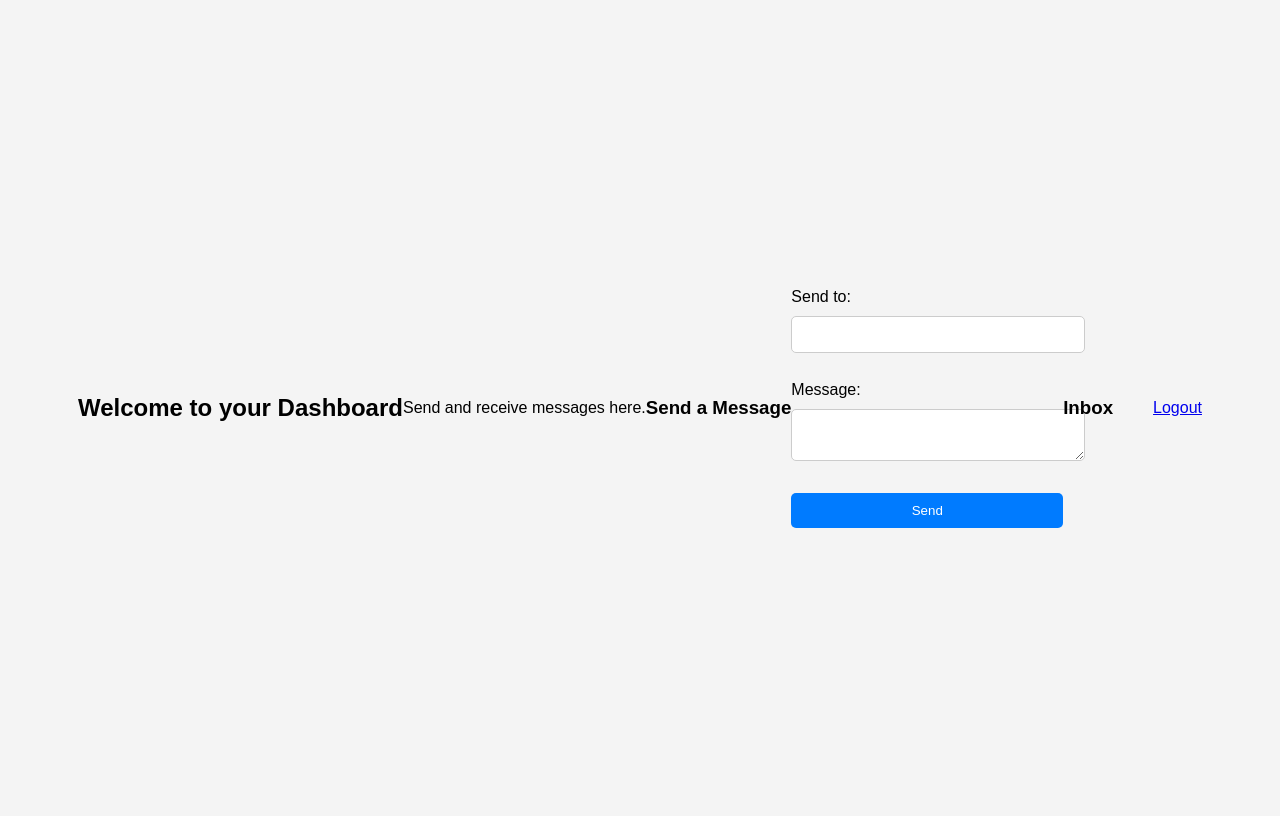
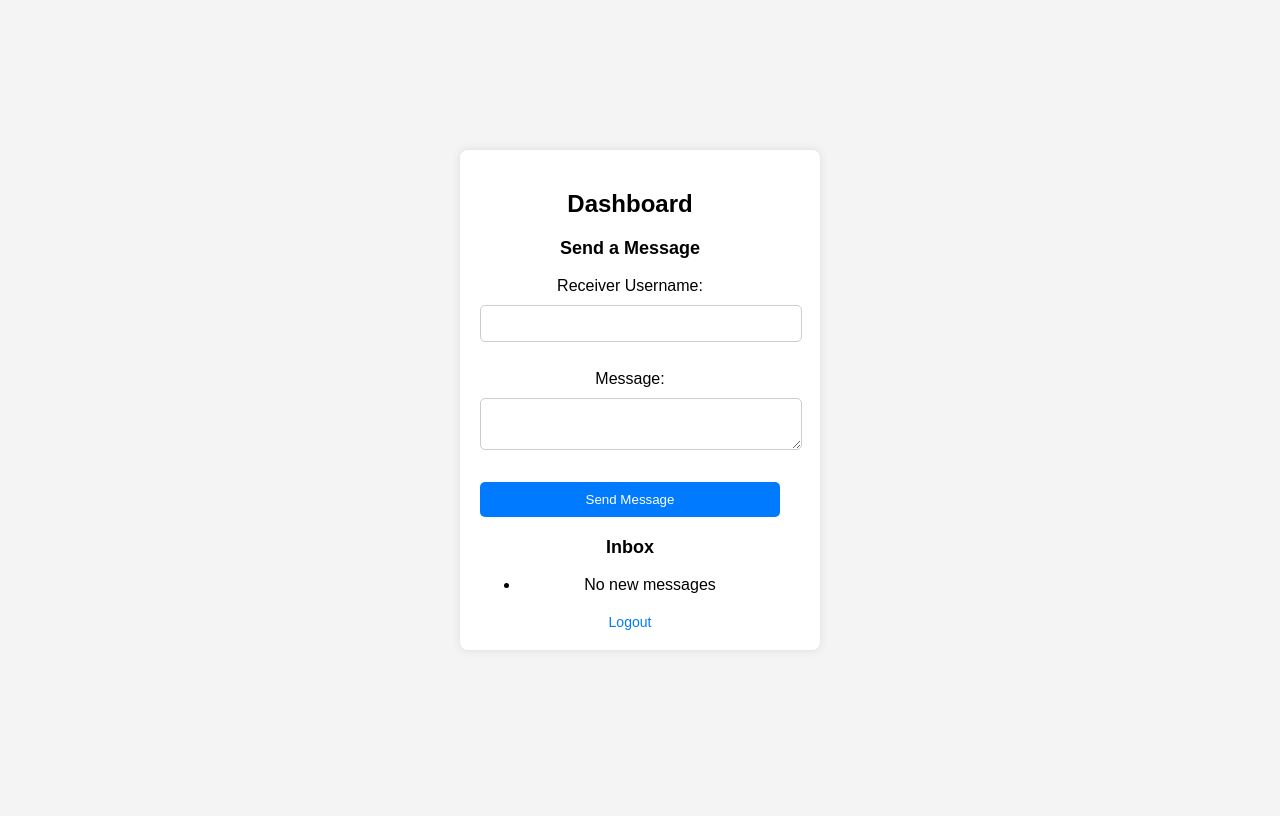
Before and after one commit to gavin-sama/SilentKnightIDC, a Flask app: page /dashboard in a window 1280 px wide. After the commit the page ends 630 px from the top, so only its background shows below. Run offline with Flask 3, Linux system fonts and the light colour scheme.

Commit message:
Visual improvements
corrected how the pages look visually

```diff
--- a/SilentKnightV1/app.py
+++ b/SilentKnightV1/app.py
@@ -1,4 +1,4 @@
-from flask import Flask, render_template
+from flask import Flask, render_template, request, redirect, url_for
 
 app = Flask(__name__)
 
@@ -6,6 +6,20 @@
 def index():
     return render_template('login.html')
 
+@app.route('/login', methods=['GET', 'POST'])
+def login():
+    if request.method == 'POST':
+        # Handle login logic (e.g., check credentials)
+        return redirect(url_for('dashboard'))
+    return render_template('login.html')
+
+@app.route('/register', methods=['GET', 'POST'])
+def register():
+    if request.method == 'POST':
+        # Handle registration logic (e.g., save new user)
+        return redirect(url_for('login'))
+    return render_template('register.html')
+
 @app.route('/dashboard')
 def dashboard():
     return render_template('dashboard.html')
--- a/SilentKnightV1/static/style.css
+++ b/SilentKnightV1/static/style.css
@@ -5,15 +5,19 @@
     align-items: center;
     height: 100vh;
     background-color: #f4f4f4;
+    margin: 0;
 }
+
 .container {
     background: white;
-    padding: 20px;
+    padding: 20px 40px 20px 20px;       /* left padding is 20px and right padding is 40px */
+    margin: 0 auto;         /* center the container */
     border-radius: 8px;
     box-shadow: 0px 0px 10px rgba(0, 0, 0, 0.1);
     width: 300px;
     text-align: center;
 }
+
 input, textarea {
     width: 100%;
     padding: 10px;
@@ -21,6 +25,7 @@
     border: 1px solid #ccc;
     border-radius: 5px;
 }
+
 button {
     background-color: #007BFF;
     color: white;
@@ -30,6 +35,30 @@
     border-radius: 5px;
     cursor: pointer;
 }
+
 button:hover {
     background-color: #0056b3;
 }
+
+h3 {
+    margin-top: 20px;
+    font-size: 18px;
+}
+
+.message-section, .inbox-section {
+    margin-bottom: 20px;
+}
+
+.logout-link {
+    margin-top: 20px;
+    font-size: 14px;
+}
+
+.logout-link a {
+    color: #007BFF;
+    text-decoration: none;
+}
+
+.logout-link a:hover {
+    text-decoration: underline;
+}
--- a/SilentKnightV1/templates/dashboard.html
+++ b/SilentKnightV1/templates/dashboard.html
@@ -7,24 +7,27 @@
     <link rel="stylesheet" href="{{ url_for('static', filename='style.css') }}">
 </head>
 <body>
-    <h2>Welcome to your Dashboard</h2>
-    <p>Send and receive messages here.</p>
-
+    <div class="container">
+        <h2>Dashboard</h2>
+        <div class="message-section">
             <h3>Send a Message</h3>
-    <form action="/send" method="POST">
-        <label for="receiver">Send to:</label>
+            <form action="/send_message" method="POST">
+                <label for="receiver">Receiver Username:</label>
                 <input type="text" id="receiver" name="receiver" required><br><br>
                 <label for="message">Message:</label>
                 <textarea id="message" name="message" required></textarea><br><br>
-        <button type="submit">Send</button>
+                <button type="submit">Send Message</button>
             </form>
-
+        </div>
+        <div class="inbox-section">
             <h3>Inbox</h3>
             <ul>
-        <!-- Messages will be displayed here -->
+                <li>No new messages</li> <!-- Placeholder for messages -->
             </ul>
-
-    <br>
+        </div>
+        <div class="logout-link">
             <a href="/logout">Logout</a>
+        </div>
+    </div>
 </body>
 </html>
--- a/SilentKnightV1/templates/login.html
+++ b/SilentKnightV1/templates/login.html
@@ -7,6 +7,7 @@
     <link rel="stylesheet" href="{{ url_for('static', filename='style.css') }}">
 </head>
 <body>
+    <div class="container">
         <h2>Login</h2>
         <form action="/login" method="POST">
             <label for="username">Username:</label>
@@ -15,6 +16,9 @@
             <input type="password" id="password" name="password" required><br><br>
             <button type="submit">Login</button>
         </form>
+        <div class="register-link">
             <p>Don't have an account? <a href="/register">Register here</a></p>
+        </div>
+    </div>
 </body>
 </html>
--- a/SilentKnightV1/templates/register.html
+++ b/SilentKnightV1/templates/register.html
@@ -7,6 +7,7 @@
     <link rel="stylesheet" href="{{ url_for('static', filename='style.css') }}">
 </head>
 <body>
+    <div class="container">
         <h2>Register</h2>
         <form action="/register" method="POST">
             <label for="username">Username:</label>
@@ -15,6 +16,9 @@
             <input type="password" id="password" name="password" required><br><br>
             <button type="submit">Register</button>
         </form>
+        <div class="login-link">
             <p>Already have an account? <a href="/login">Login here</a></p>
+        </div>
+    </div>
 </body>
 </html>
```
Lines whose indentation alone changed are shown as unchanged.
